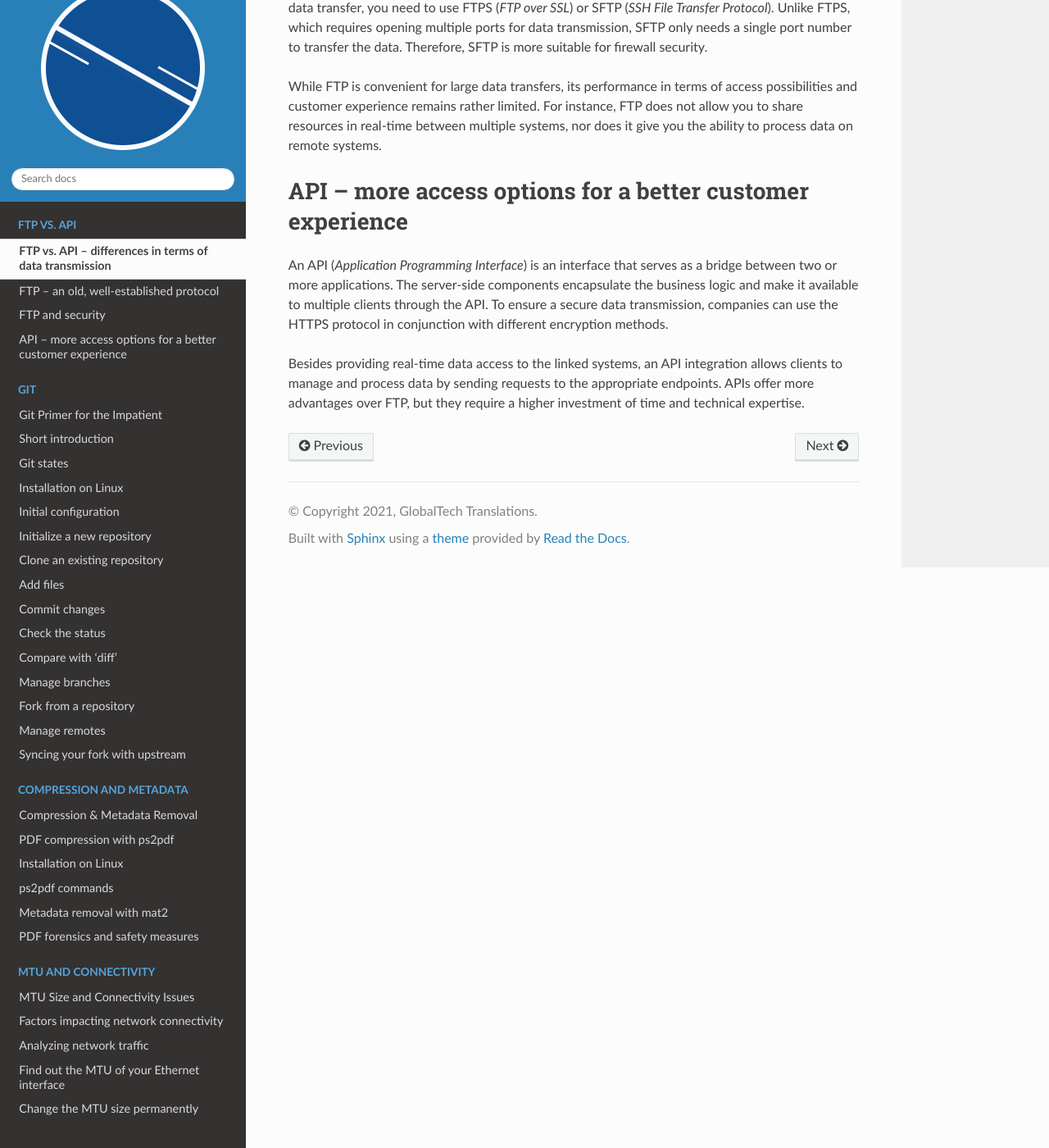
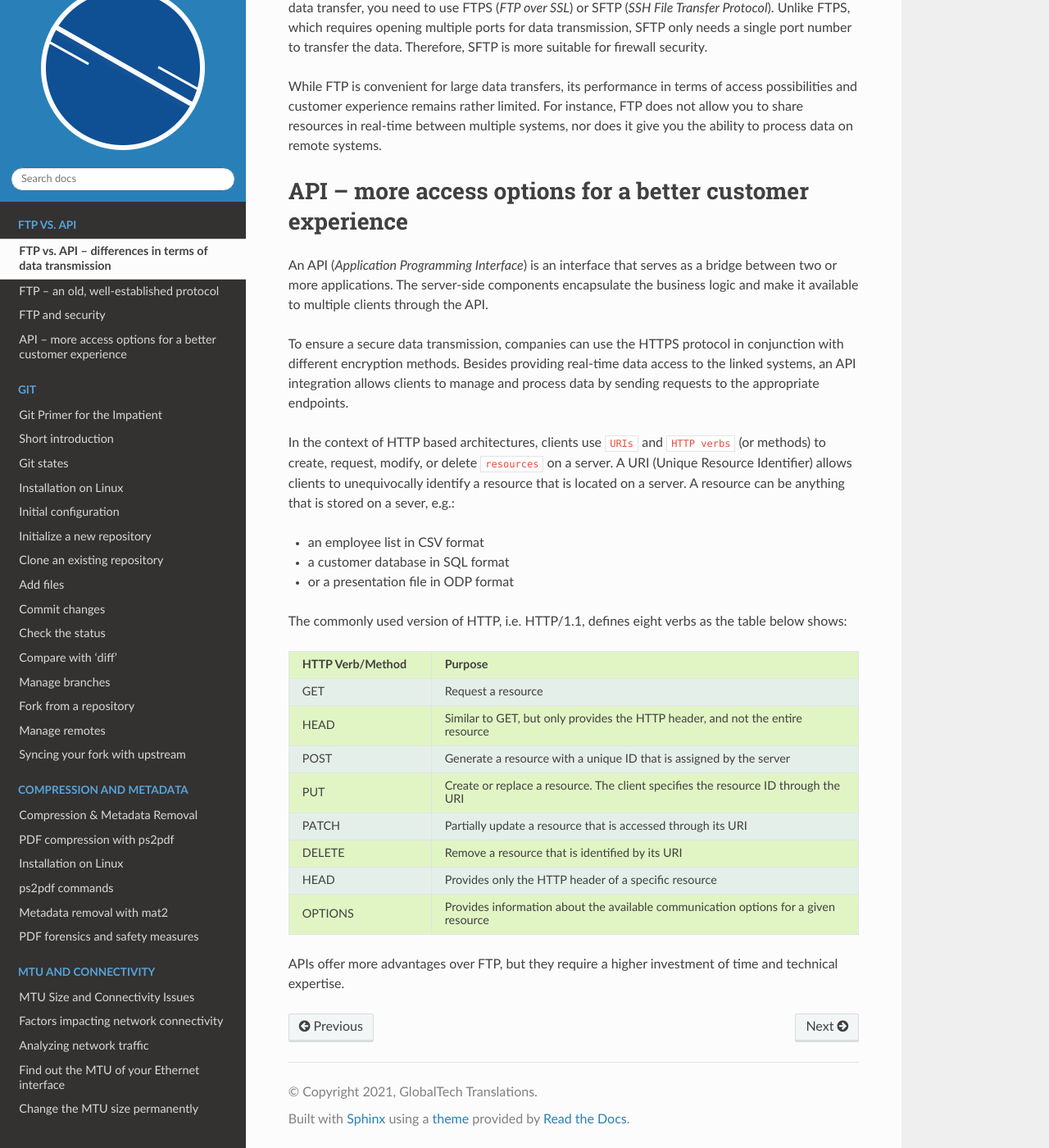
Before and after one commit to ka2in/bits4docs, a Sphinx documentation site: the page built from docs/source/ftp-vs-api.rst, in a window 1280 px wide and 1400 px high, scrolled down 1700 px. Shown: the whole window at 82% size. Built offline with Sphinx 7.4.7 and the Read the Docs theme 2.0.0, drawn with Linux system fonts in a browser that asks for light colours.

Commit message:
Adding information about HTTP methods and URIs

```diff
--- a/docs/source/ftp-vs-api.rst
+++ b/docs/source/ftp-vs-api.rst
@@ -55,6 +55,40 @@ While FTP is convenient for large data transfers, its performance in terms of ac
 API – more access options for a better customer experience
 ----------------------------------------------------------
 
-An API (*Application Programming Interface*) is an interface that serves as a bridge between two or more applications. The server-side components encapsulate the business logic and make it available to multiple clients through the API. To ensure a secure data transmission, companies can use the HTTPS protocol in conjunction with different encryption methods.
+An API (*Application Programming Interface*) is an interface that serves as a bridge between two or more applications. The server-side components encapsulate the business logic and make it available to multiple clients through the API.
 
-Besides providing real-time data access to the linked systems, an API integration allows clients to manage and process data by sending requests to the appropriate endpoints. APIs offer more advantages over FTP, but they require a higher investment of time and technical expertise.
+To ensure a secure data transmission, companies can use the HTTPS protocol in conjunction with different encryption methods.
+Besides providing real-time data access to the linked systems, an API integration allows clients to manage and process data by sending requests to the appropriate endpoints.
+
+In the context of HTTP based architectures, clients use ``URIs`` and ``HTTP verbs`` (or methods) to create, request, modify, or delete ``resources`` on a server. A URI (Unique Resource Identifier) allows clients to unequivocally identify a resource that is located on a server. A resource can be anything that is stored on a sever, e.g.:
+
+- an employee list in CSV format
+- a customer database in SQL format
+- or a presentation file in ODP format
+
+The commonly used version of HTTP, i.e. HTTP/1.1, defines eight verbs as the table below shows:
+
+.. list-table::
+   :widths: 25 75
+   :class: tight-table
+
+   * - **HTTP Verb/Method**
+     - **Purpose**
+   * - GET
+     - Request a resource
+   * - HEAD
+     - Similar to GET, but only provides the HTTP header, and not the entire resource
+   * - POST
+     - Generate a resource with a unique ID that is assigned by the server
+   * - PUT
+     - Create or replace a resource. The client specifies the resource ID through the URI
+   * - PATCH
+     - Partially update a resource that is accessed through its URI
+   * - DELETE
+     - Remove a resource that is identified by its URI
+   * - HEAD
+     - Provides only the HTTP header of a specific resource
+   * - OPTIONS
+     - Provides information about the available communication options for a given resource
+
+APIs offer more advantages over FTP, but they require a higher investment of time and technical expertise.
```
Also changed, not shown: 1 other file.
